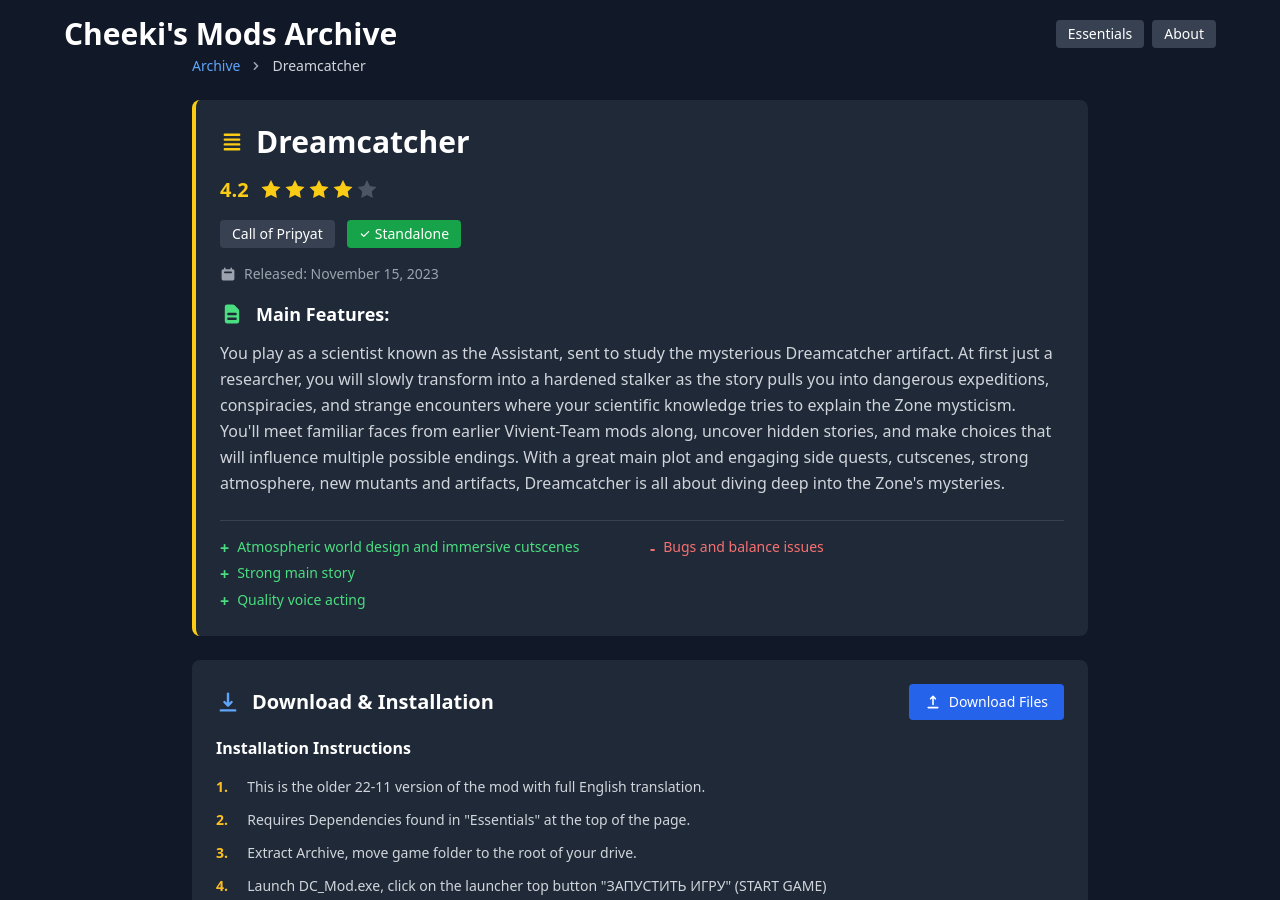
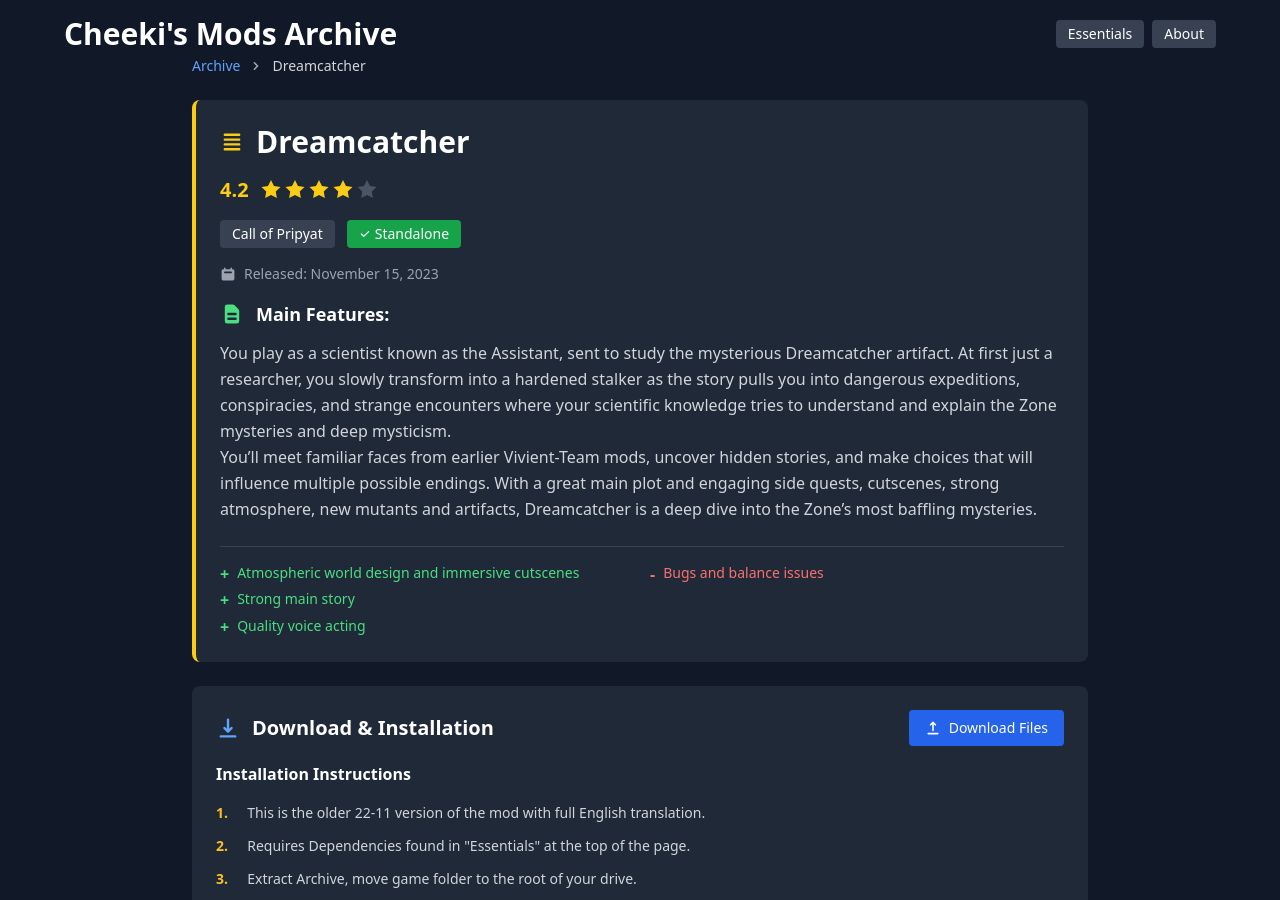
Before and after one commit to Cheekitos/CSMA, a Jekyll site: the page built from _mods/dreamcatcher.md, in a window 1280 px wide and 900 px high. Built offline with Jekyll 4.4.1, drawn with Linux system fonts in a browser that asks for light colours; nearby versions of some CDN libraries.

Commit message:
Update dreamcatcher.md

```diff
--- a/_mods/dreamcatcher.md
+++ b/_mods/dreamcatcher.md
@@ -7,8 +7,12 @@
 platform: "Call of Pripyat"
 engine: ""
 release_date: "2023-11-15"
-short_description: "Sequel to Incubator (that I recommend playing first), we follow a rookie scientist's first steps into the Zone, on a mission full of danger and mysticism. Highly atmospheric, ambitious graphics, with a rich story and must-play side quests."
-description: "You play as a scientist known as the Assistant, sent to study the mysterious Dreamcatcher artifact. At first just a researcher, you will slowly transform into a hardened stalker as the story pulls you into dangerous expeditions, conspiracies, and strange encounters where your scientific knowledge tries to explain the Zone mysticism.<br> You'll meet familiar faces from earlier Vivient-Team mods along, uncover hidden stories, and make choices that will influence multiple possible endings. With a great main plot and engaging side quests, cutscenes, strong atmosphere, new mutants and artifacts, Dreamcatcher is all about diving deep into the Zone's mysteries."
+short_description: "Sequel to Incubator (that I recommend playing first), we follow the first steps of a rookie scientist's into the Zone. An adventure full of danger and mysticism with highly atmospheric, ambitious graphics, and a rich story full of must-play side quests."
+description: "You play as a scientist known as the Assistant, sent to study the mysterious Dreamcatcher artifact.
+At first just a researcher, you slowly transform into a hardened stalker as the story pulls you into dangerous expeditions, conspiracies, and strange encounters
+where your scientific knowledge tries to understand and explain the Zone mysteries and deep mysticism.<br>
+You’ll meet familiar faces from earlier Vivient-Team mods, uncover hidden stories, and make choices that will influence multiple possible endings.
+With a great main plot and engaging side quests, cutscenes, strong atmosphere, new mutants and artifacts, Dreamcatcher is a deep dive into the Zone’s most baffling mysteries."
 
 seo_title: "Dreamcatcher - Download & Install Guide | Cheeki's S.T.A.L.K.E.R. Mods Archive"
 seo_description: "Download Dreamcatcher for S.T.A.L.K.E.R. Call of Pripyat. Complete installation guide, gameplay features, and detailed review on Cheeki's S.T.A.L.K.E.R. Mods Archive"
```
